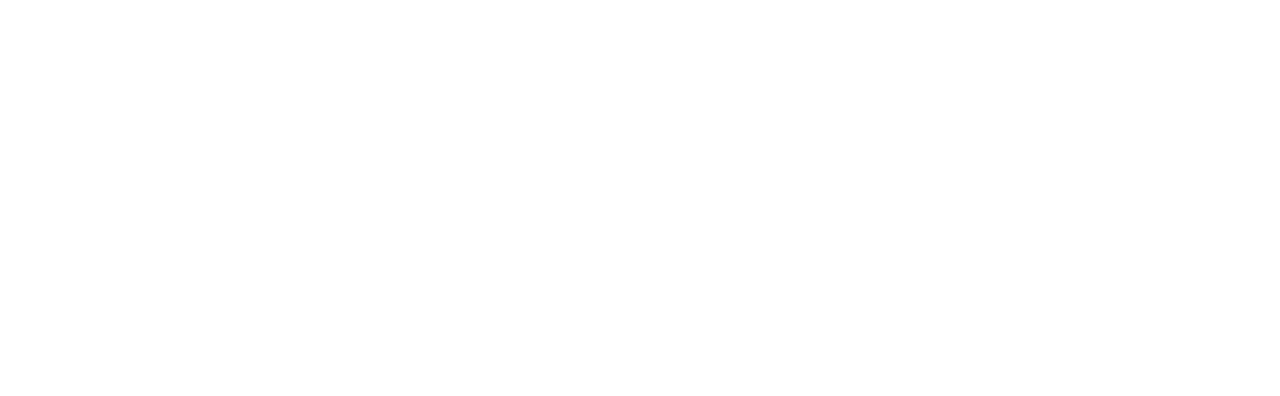
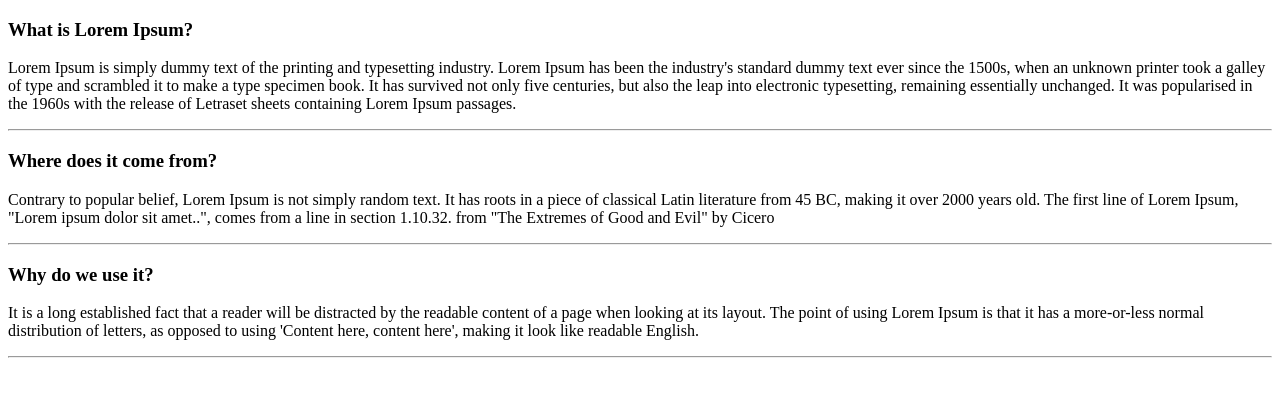
Before and after one commit to AtaiImankanov/jQ, a plain HTML site: page task4.html in a window 1280 px wide. Drawn offline with Linux system fonts and the light colour scheme.

Commit message:
task4 done

```diff
--- a/task4.html
+++ b/task4.html
@@ -7,11 +7,20 @@
     <title>Document</title>
 </head>
 <body>
+    <article>
 
+        <h3>What is Lorem Ipsum?</h3>
+        <p>Lorem Ipsum is simply dummy text of the printing and typesetting industry. Lorem Ipsum has been the industry's standard dummy text ever since the 1500s, when an unknown printer took a galley of type and scrambled it to make a type specimen book. It has survived not only five centuries, but also the leap into electronic typesetting, remaining essentially unchanged. It was popularised in the 1960s with the release of Letraset sheets containing Lorem Ipsum passages.</p>
+        <h3>Where does it come from?</h3>
+        <p>Contrary to popular belief, Lorem Ipsum is not simply random text. It has roots in a piece of classical Latin literature from 45 BC, making it over 2000 years old. The first line of Lorem Ipsum, "Lorem ipsum dolor sit amet..", comes from a line in section 1.10.32. from "The Extremes of Good and Evil" by Cicero</p>
+        <h3>Why do we use it?</h3>
+        <p>It is a long established fact that a reader will be distracted by the readable content of a page when looking at its layout. The point of using Lorem Ipsum is that it has a more-or-less normal distribution of letters, as opposed to using 'Content here, content here', making it look like readable English.</p>
+
+        </article>
 
     <script src="js/jquery-3.6.1.min.js"></script>
     <script>
-
+    $( "p" ).after( "<hr>" );
     </script>
 </body>
 </html>
```
